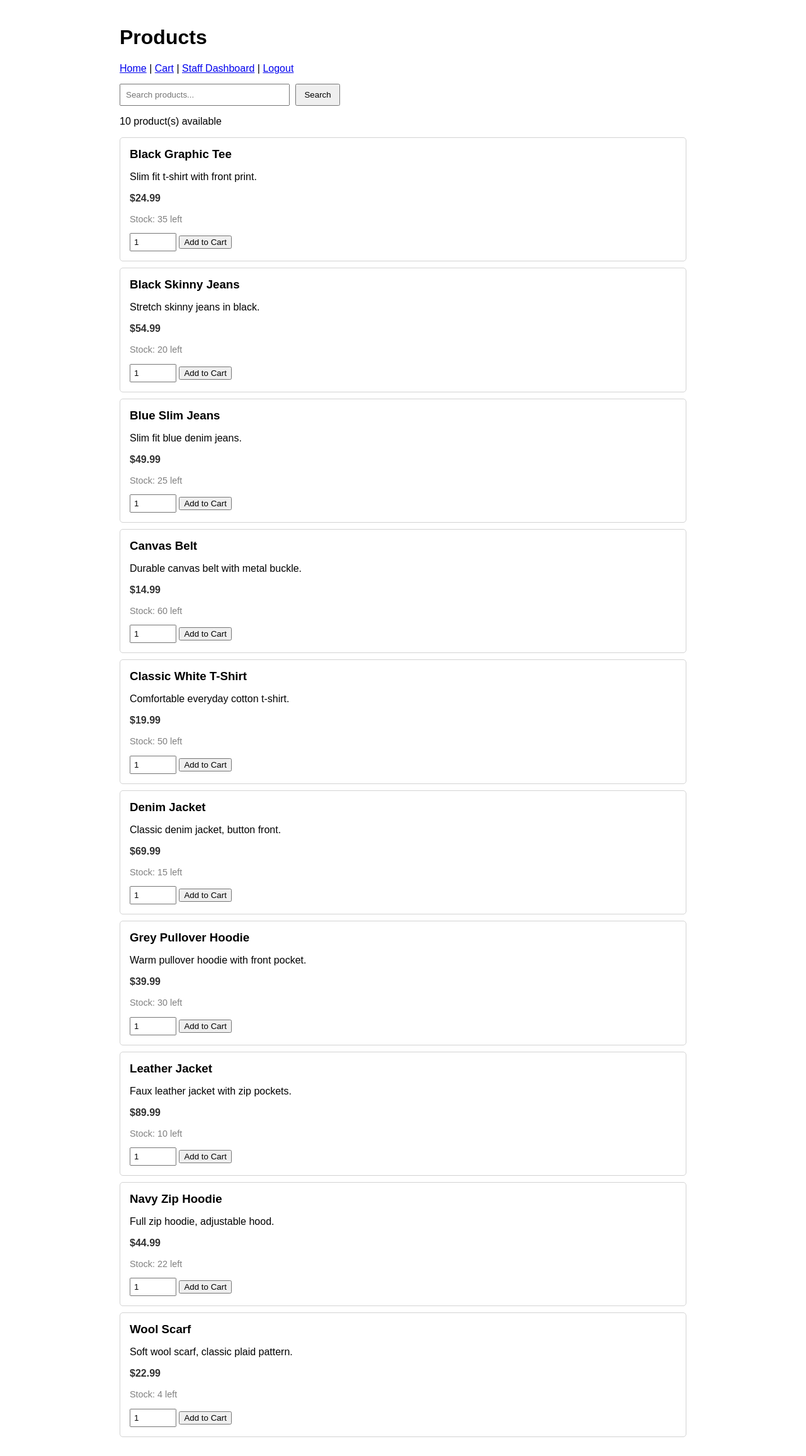
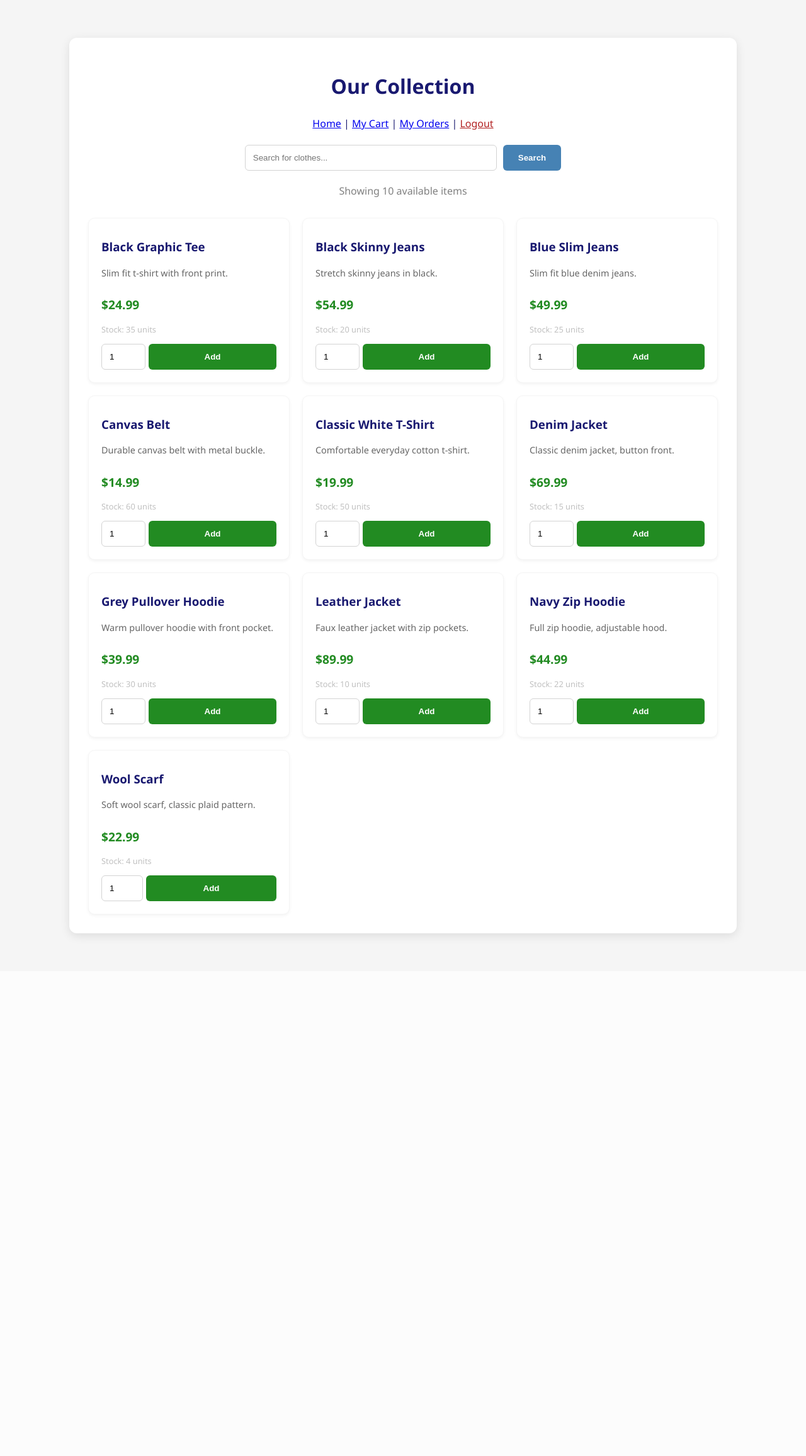
Before and after one commit to Parth8818/clothing-store-comp2154, a PHP site: page /products.php in a window 1280 px wide. Shown: the whole page at 63% size. After the commit the page ends 1492 px from the top, so only its background shows below. Run offline with PHP 8.4, Linux system fonts and the light colour scheme; a user stored in the database is signed in; data comes from the database, SQL or seed files in the repository.

Commit message:
Update products.php

```diff
--- a/products.php
+++ b/products.php
@@ -13,73 +13,105 @@ if ($search) {
 $products = $stmt->fetchAll();
 ?>
 <!DOCTYPE html>
-<html>
+<html lang="en">
 <head>
-    <title>Products</title>
+    <meta charset="UTF-8">
+    <title>Store | Clothing Store</title>
+    <link rel="stylesheet" href="style.css">
     <style>
-        body { font-family: sans-serif; padding: 20px; max-width: 900px; margin: auto; }
-        .product { border: 1px solid lightgray; padding: 15px; margin: 10px 0; border-radius: 5px; }
-        .product h3 { margin: 0 0 5px 0; }
-        .price { color: #333; font-weight: bold; }
-        .stock { color: gray; font-size: 0.9em; }
-        .search-form { margin: 15px 0; }
-        .search-form input { padding: 8px; width: 250px; }
-        .search-form button, .search-form a { padding: 8px 12px; margin-left: 5px; }
-        .out-of-stock { color: red; }
+        /* Custom styles for the product grid */
+        .product-grid {
+            display: grid;
+            grid-template-columns: repeat(auto-fill, minmax(280px, 1fr));
+            gap: 20px;
+            margin-top: 30px;
+        }
+        .product-card {
+            border: 1px solid WhiteSmoke;
+            padding: 20px;
+            border-radius: 10px;
+            background: White;
+            box-shadow: 0 2px 5px rgba(0,0,0,0.05);
+            transition: transform 0.2s;
+            display: flex;
+            flex-direction: column;
+            justify-content: space-between;
+        }
+        .product-card:hover { transform: translateY(-5px); }
+        .product-card h3 { text-align: left; margin: 10px 0; color: MidnightBlue; }
+        .price-tag { font-size: 1.2rem; color: ForestGreen; font-weight: bold; margin: 10px 0; }
+        .search-container {
+            display: flex;
+            gap: 10px;
+            justify-content: center;
+            margin: 20px 0;
+        }
     </style>
 </head>
 <body>
-    <h1>Products</h1>
-    <nav>
+    <div class="container">
+        <h1>Our Collection</h1>
+
+        <nav class="text-center" style="margin-bottom: 20px;">
             <a href="index.php">Home</a> |
             <?php if (isset($_SESSION["user_id"])): ?>
-            <a href="cart.php">Cart</a> |
-            <?php if ($_SESSION["role"] == "staff"): ?>
-                <a href="staff.php">Staff Dashboard</a> |
-            <?php endif; ?>
-            <a href="logout.php">Logout</a>
+                <a href="cart.php">My Cart</a> |
+                <a href="orders.php">My Orders</a> |
+                <a href="logout.php" style="color: FireBrick;">Logout</a>
             <?php else: ?>
                 <a href="login.php">Login</a> |
                 <a href="register.php">Register</a>
             <?php endif; ?>
         </nav>
 
-    <div class="search-form">
-        <form method="GET">
-            <input type="text" name="search" placeholder="Search products..."
-                   value="<?= htmlspecialchars($search) ?>">
-            <button type="submit">Search</button>
+        <form method="GET" class="search-container">
+            <input type="text" name="search" placeholder="Search for clothes..."
+                   value="<?= htmlspecialchars($search) ?>" style="flex: 1; max-width: 400px;">
+            <button type="submit" class="btn btn-primary">Search</button>
             <?php if ($search): ?>
-                <a href="products.php">Clear</a>
+                <a href="products.php" class="btn" style="background: Silver; color: white;">Clear</a>
             <?php endif; ?>
         </form>
+
+        <p class="text-center" style="color: gray;">Showing <?= count($products) ?> available items</p>
+
+        <?php if (empty($products)): ?>
+            <div class="text-center" style="padding: 50px;">
+                <p>We couldn't find any products matching your search.</p>
+                <a href="products.php">See all products</a>
+            </div>
+        <?php endif; ?>
+
+        <div class="product-grid">
+            <?php foreach ($products as $p): ?>
+                <div class="product-card">
+                    <div>
+                        <h3><?= htmlspecialchars($p["name"]) ?></h3>
+                        <p style="font-size: 0.9rem; color: #666;">
+                            <?= htmlspecialchars($p["description"] ?? "High quality clothing item.") ?>
+                        </p>
                     </div>
 
-    <p><?= count($products) ?> product(s) available</p>
+                    <div>
+                        <p class="price-tag">$<?= number_format($p["price"], 2) ?></p>
+                        <p style="font-size: 0.8rem; color: Silver;">Stock: <?= $p["stock"] ?> units</p>
 
-    <?php if (empty($products)): ?>
-        <p>No products found.</p>
-    <?php endif; ?>
-
-    <?php foreach ($products as $p): ?>
-        <div class="product">
-            <h3><?= htmlspecialchars($p["name"]) ?></h3>
-            <?php if (!empty($p["description"])): ?>
-                <p><?= htmlspecialchars($p["description"]) ?></p>
-            <?php endif; ?>
-            <p class="price">$<?= number_format($p["price"], 2) ?></p>
-            <p class="stock">Stock: <?= $p["stock"] ?> left</p>
                         <?php if (isset($_SESSION["user_id"])): ?>
-                <form method="POST" action="add-to-cart.php" style="display:inline;">
+                            <form method="POST" action="add-to-cart.php">
                                 <input type="hidden" name="product_id" value="<?= $p["id"] ?>">
+                                <div style="display: flex; gap: 5px; margin-top: 10px;">
                                     <input type="number" name="quantity" value="1" min="1"
-                           max="<?= $p["stock"] ?>" style="width:60px; padding:5px;">
-                    <button type="submit">Add to Cart</button>
+                                           max="<?= $p["stock"] ?>" style="width: 70px;">
+                                    <button type="submit" class="btn btn-success" style="padding: 10px;">Add</button>
+                                </div>
                             </form>
                         <?php else: ?>
-                <a href="login.php">Login to buy</a>
+                            <a href="login.php" class="btn btn-primary" style="display: block; margin-top: 10px;">Login to Buy</a>
                         <?php endif; ?>
                     </div>
+                </div>
             <?php endforeach; ?>
+        </div>
+    </div>
 </body>
 </html>
```
Lines whose indentation alone changed are shown as unchanged.
